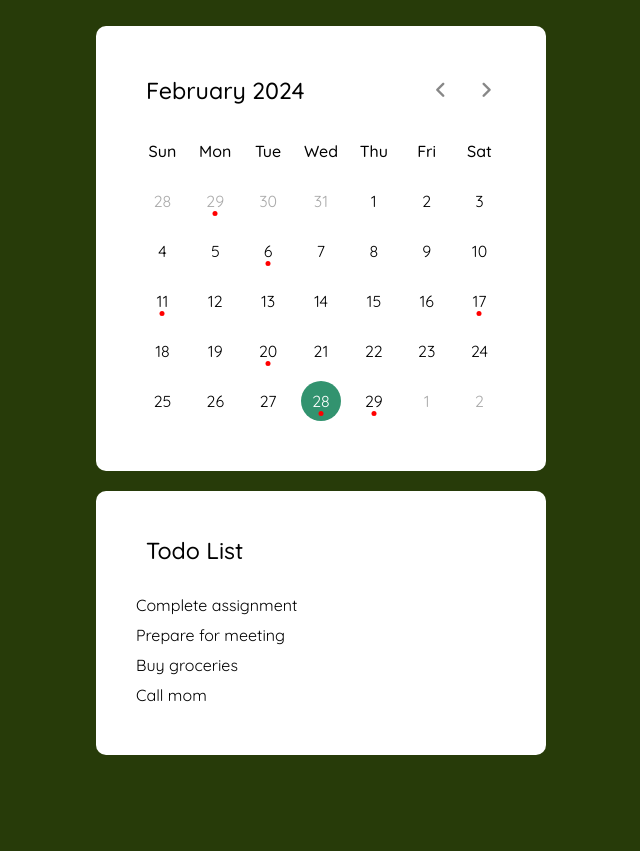
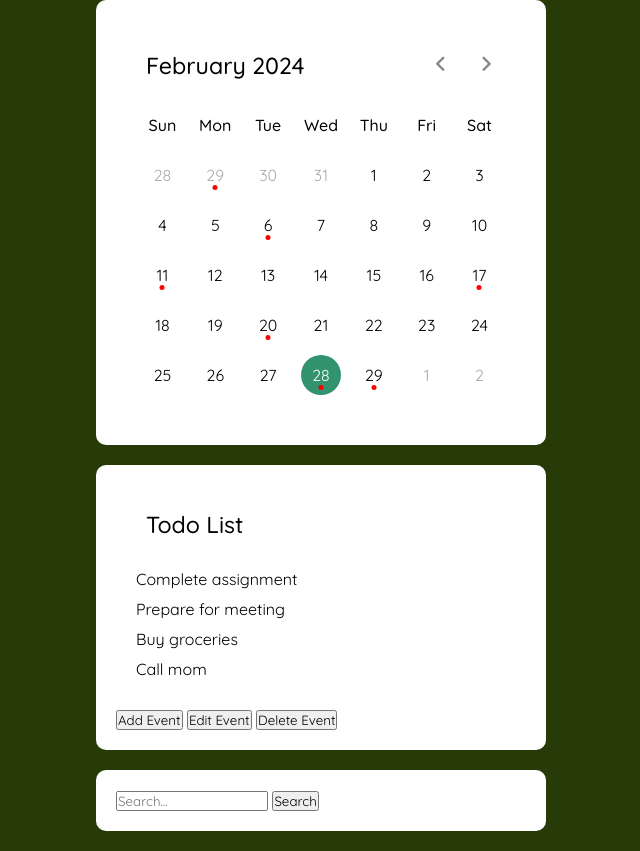
Before and after one commit to software-students-spring2024/2-web-app-exercise-se-2pm2, a Flask app: page / in a window 1280 px wide. Shown: the whole page, without its empty margins (319-959 px from the left). Before the commit the page ends 755 px from the top, so only its background shows below. Run offline with Flask 3, Linux system fonts and the light colour scheme.

Commit message:
added bottom buttons

```diff
--- a/templates/index.html
+++ b/templates/index.html
@@ -5,7 +5,7 @@
     <meta http-equiv="X-UA-Compatible" content="IE=edge">
     <meta name="viewport" content="width=device-width, initial-scale=1.0">
     <title>ToDo Calendar</title>
-    <link rel="stylesheet" href="static\css\styles.css">
+    <link rel="stylesheet" href="static/css/styles.css">
     <link rel="stylesheet" href="https://fonts.googleapis.com/css2?family=Material+Symbols+Rounded:opsz,wght,FILL,GRAD@20..48,100..700,0..1,-50..200" />
 </head>
 <body>
@@ -77,6 +77,16 @@
             <li>Buy groceries</li>
             <li>Call mom</li>
         </ul>
+        <div class="button-container">
+            <button class="add-event-button">Add Event</button>
+            <button class="edit-event-button">Edit Event</button>
+            <button class="delete-event-button">Delete Event</button>
+        </div>
+    </div>
+
+    <div class="wrapper">
+        <input type="text" placeholder="Search...">
+        <button class="search-button">Search</button>
     </div>
 
 
```
